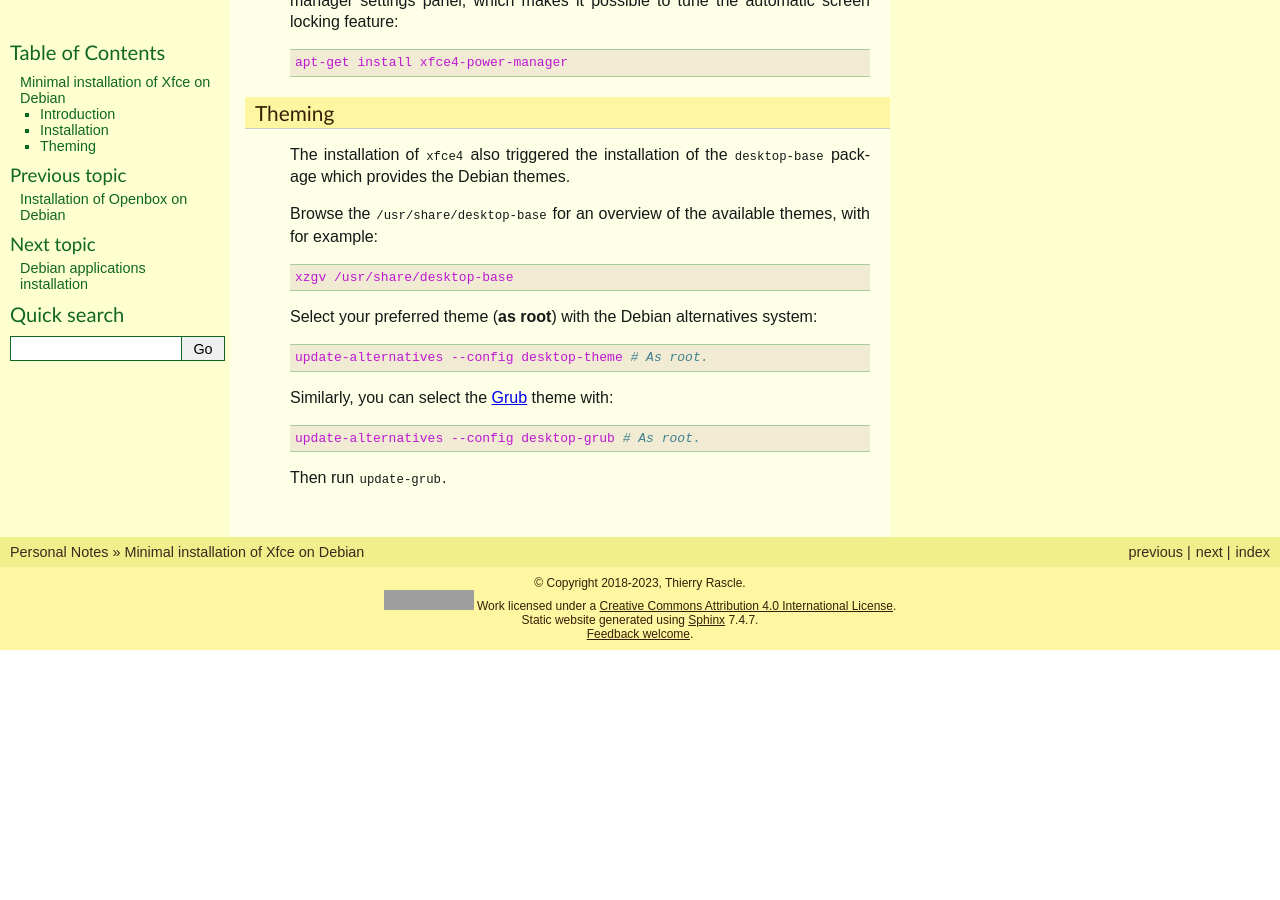
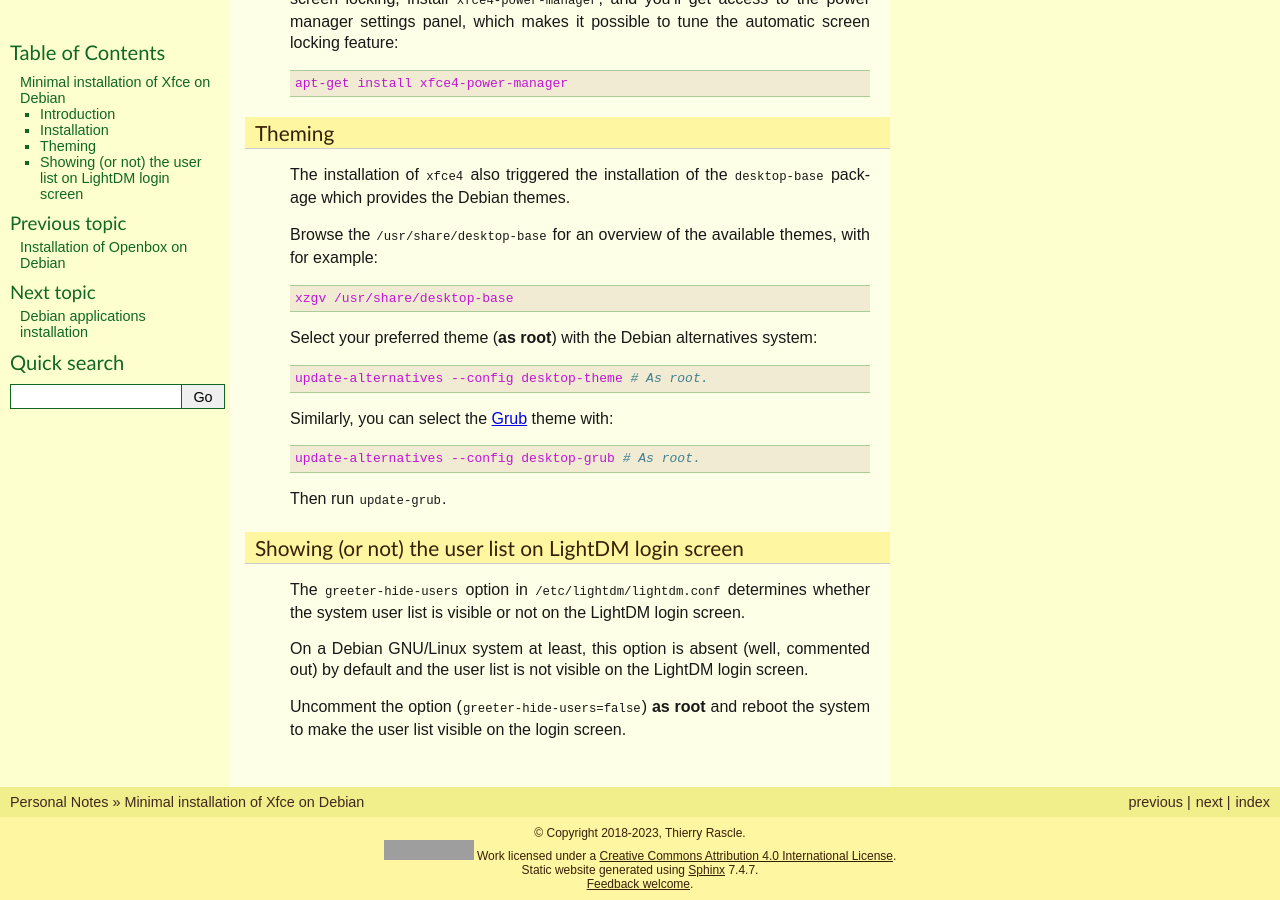
Before and after one commit to thierr26/thierr26_personal_notes_sphinx_sources, a Sphinx documentation site: the page built from source/minimal_xfce_on_debian.rst, in a window 1280 px wide and 900 px high, scrolled down 659 px. Built offline with Sphinx 7.4.7, drawn with Linux system fonts in a browser that asks for light colours; before the commit the page ends 1309 px from its top, so only the background shows below that; some of the changed text lies outside the part shown; grey boxes are pictures that could not be loaded.

Commit message:
Mention greeter-hide-users LightDM option

```diff
--- a/source/minimal_xfce_on_debian.rst
+++ b/source/minimal_xfce_on_debian.rst
@@ -74,3 +74,20 @@ theme with::
   update-alternatives --config desktop-grub # As root.
 
 Then run ``update-grub``.
+
+
+Showing (or not) the user list on LightDM login screen
+------------------------------------------------------
+
+.. index::
+  single: LightDM
+  single: /etc/lightdm/lightdm.conf
+
+The ``greeter-hide-users`` option in ``/etc/lightdm/lightdm.conf`` determines
+whether the system user list is visible or not on the LightDM login screen.
+
+On a Debian GNU/Linux system at least, this option is absent (well, commented
+out) by default and the user list is not visible on the LightDM login screen.
+
+Uncomment the option (``greeter-hide-users=false``) **as root** and reboot the
+system to make the user list visible on the login screen.
```
